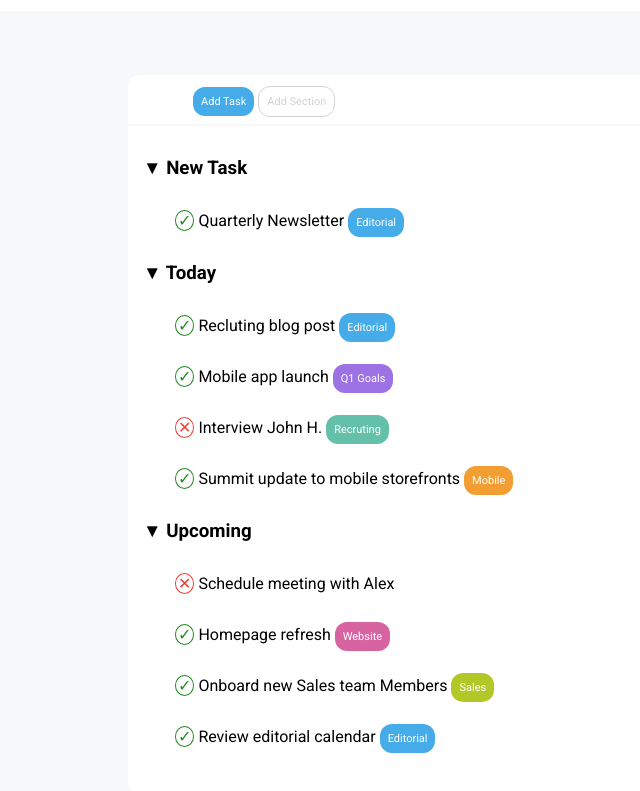
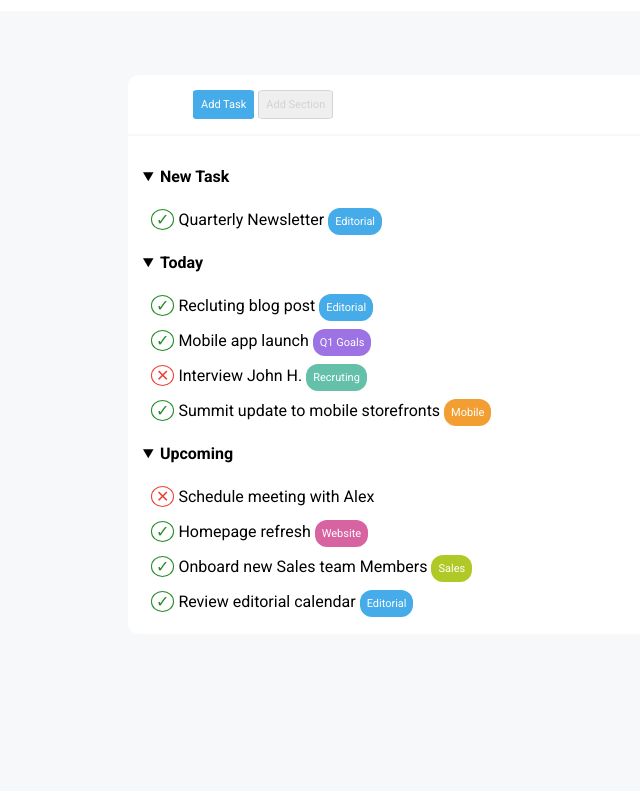
Before and after one commit to Vincenzo-Polverino/html-css-toboolist, a plain HTML site: page index.html in a window 1280 px wide. Shown: the part 63-854 px from the top of the page, without its empty margins (0-640 px from the left). After the commit the page ends 800 px from the top, so only its background shows below. Drawn offline with Linux system fonts and the light colour scheme.

Commit message:
fix: list items

```diff
--- a/css/style.css
+++ b/css/style.css
@@ -40,15 +40,9 @@ header {
     margin-left: 50px;
 }
 
-.add_section.buttons {
+.add_section{
     border: 1px solid lightgrey;
     color: lightgrey;
-}
-
-.buttons {
-    padding: 8px;
-    border-radius: 8%;
-    font-size: 11px;
 }
 
 .bottom_main {
@@ -70,26 +64,44 @@ header {
     color: forestgreen;
     border: 1px solid forestgreen;
     border-radius: 50%;
-    padding-left: 2px;
-    padding-right: 2px;
+    padding-left: 4px;
+    padding-right: 4px;
 }
 
 .crossmark {
     color: #ea4237;
     border: 1px solid #ea4237;
     border-radius: 50%;
-    padding-left: 2px;
-    padding-right: 2px;
+    padding-left: 4px;
+    padding-right: 4px;
 }
 
-h3 {
+summary {
     margin-top: 1rem;
     margin-bottom: 1rem;
+    font-weight: bolder;
 }
 
-.buttons {
+li{
+    padding: 0.5rem;
+   list-style-type:none;
+}
+
+button, .badge{
     color: white;
     border-radius: 12px;
+    padding: 7px;
+    font-size: 11px;
+}
+
+
+button{
+    border: 0;
+    border-radius: 8%;
+}
+
+.add_task{
+    border: 1px solid #45abe9
 }
 
 .editorial {
--- a/index.html
+++ b/index.html
@@ -8,7 +8,9 @@
     <link rel="stylesheet" href="./css/style.css">
     <link rel="preconnect" href="https://fonts.googleapis.com">
     <link rel="preconnect" href="https://fonts.gstatic.com" crossorigin>
-    <link href="https://fonts.googleapis.com/css2?family=Roboto:ital,wght@0,100;0,300;0,400;0,500;0,700;0,900;1,100;1,300;1,400;1,500;1,700;1,900&display=swap" rel="stylesheet">
+    <link
+        href="https://fonts.googleapis.com/css2?family=Roboto:ital,wght@0,100;0,300;0,400;0,500;0,700;0,900;1,100;1,300;1,400;1,500;1,700;1,900&display=swap"
+        rel="stylesheet">
 </head>
 
 <body>
@@ -19,62 +21,68 @@
 
     <main>
         <section id="top_main">
-            <span class="add_task buttons">Add Task</span>
-            <span class="add_section buttons">Add Section</span>
+            <button class="add_task">Add Task</button>
+            <button class="add_section">Add Section</button>
         </section>
 
         <section class="bottom_main">
-            <div class="main_tx">
-                <h3>&#9660; New Task</h3>
+            <details open>
+                <summary> New Task</summary>
 
-                <div>
+                <li>
                     <span class="checkmark">&#x2713</span> Quarterly Newsletter
-                    <span class="editorial buttons">Editorial</span>
-                </div>
+                    <span class="editorial badge">Editorial</span>
+                </li>
+            </details>
 
-                <h3>&#9660 Today</h3>
+            <details open>
+                <summary> Today</summary>
 
-                <div>
+                <li>
                     <span class="checkmark">&#x2713</span> Recluting blog post
-                    <span class="editorial buttons">Editorial</span>
-                </div>
+                    <span class="editorial badge">Editorial</span>
+                </li>
 
-                <div>
+                <li>
                     <span class="checkmark">&#x2713</span> Mobile app launch
-                    <span class="Q1_Goals buttons">Q1 Goals</span>
-                </div>
+                    <span class="Q1_Goals badge">Q1 Goals</span>
+                </li>
 
-                <div>
+                <li>
                     <span class="crossmark">&#10005</span> Interview John H.
-                    <span class="recruting buttons">Recruting</span>
-                </div>
+                    <span class="recruting badge">Recruting</span>
+                </li>
 
-                <div>
+                <li>
                     <span class="checkmark">&#x2713</span> Summit update to mobile storefronts
-                    <span class="mobile buttons">Mobile</span>
-                </div>
+                    <span class="mobile badge">Mobile</span>
+                </li>
+            </details>
 
-                <h3>&#9660 Upcoming</h3>
+            <details open>
+                <summary> Upcoming</summary>
 
-                <div>
+                <li>
                     <span class="crossmark">&#10005</span> Schedule meeting with Alex
-                </div>
+                </li>
 
-                <div>
+                <li>
                     <span class="checkmark">&#x2713</span> Homepage refresh
-                    <span class="website buttons">Website</span>
-                </div>
+                    <span class="website badge">Website</span>
+                </li>
 
-                <div>
+                <li>
                     <span class="checkmark">&#x2713</span> Onboard new Sales team Members
-                    <span class="sales buttons">Sales</span>
-                </div>
+                    <span class="sales badge">Sales</span>
+                </li>
 
-                <div>
+                <li>
                     <span class="checkmark">&#x2713</span> Review editorial calendar
-                    <span class="editorial buttons">Editorial</span>
-                </div>
-            </div>
+                    <span class="editorial badge">Editorial</span>
+                </li>
+            </details>
+
+
         </section>
     </main>
 </body>
```
